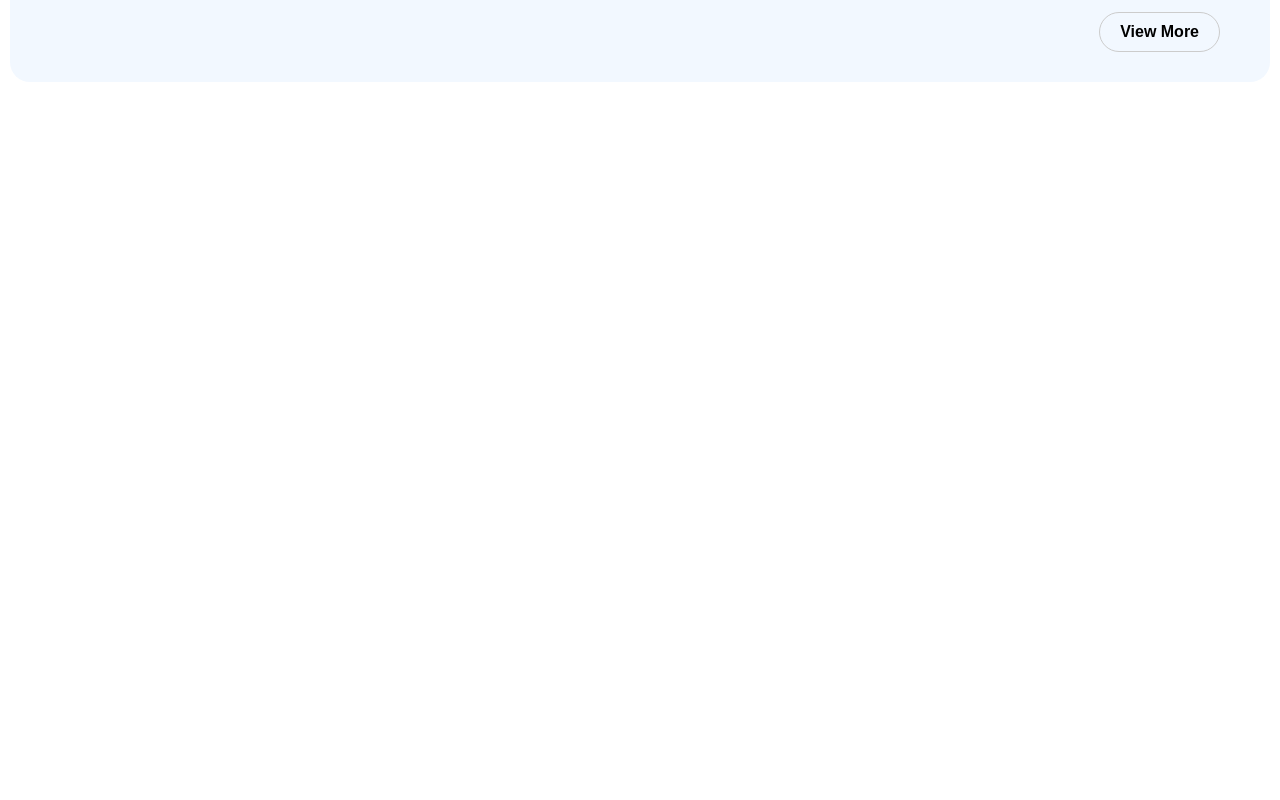
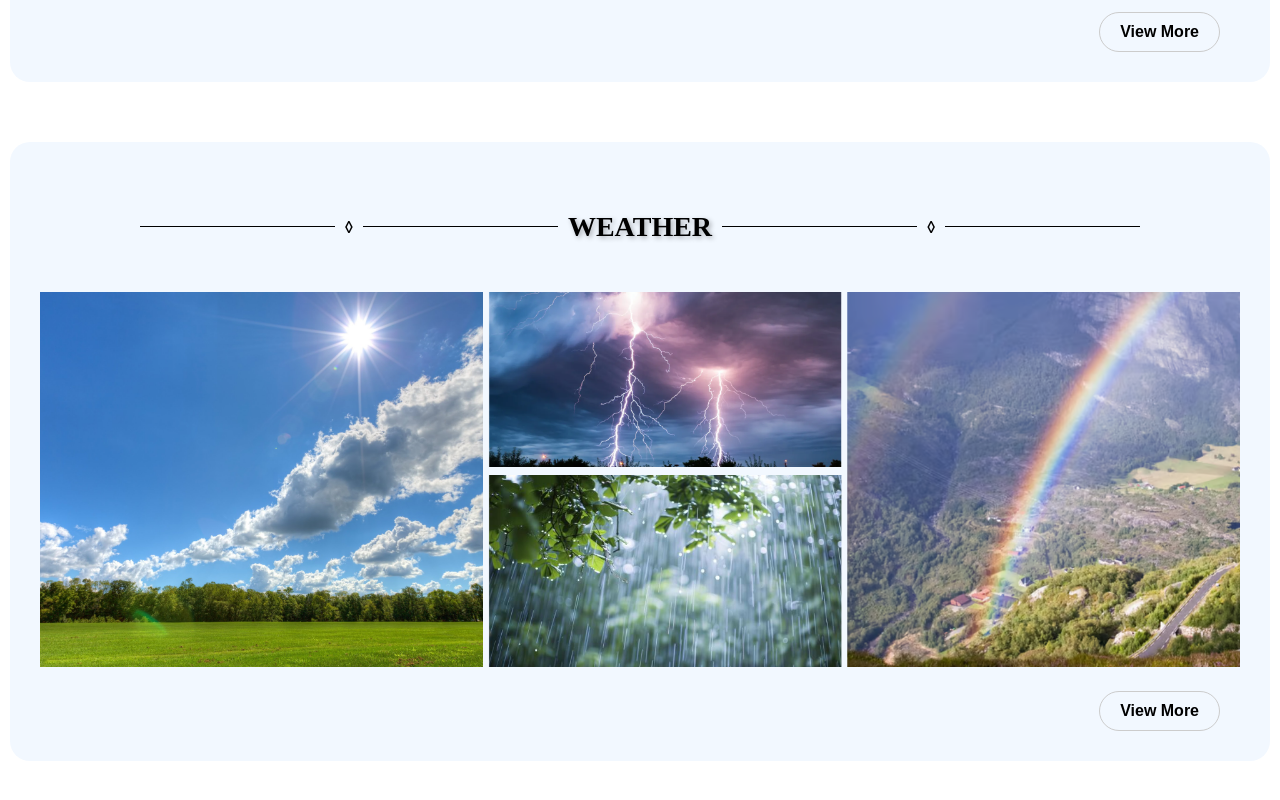
Before and after one commit to needydevil/Penang, a React (Create React App) app: page /about in a window 1280 px wide. Shown: the part 1915-2715 px from the top of the page. Before the commit the page ends 2057 px from the top, so only its background shows below. Built offline with nearby package versions, Linux system fonts and the light colour scheme.

Commit message:
Add weather section on about page

```diff
--- a/src/pages/About.js
+++ b/src/pages/About.js
@@ -130,6 +130,32 @@ const About = () => {
                     </button>
                 </div>
             </div>
+
+            {/* WEATHER Section */}
+            <div className="aboutPage-section">
+                <div className="title-container">
+                    <span className="line"></span>
+                    <span className="symbol">◊</span>
+                    <span className="line"></span>
+                    <h1 className="title">WEATHER</h1>
+                    <span className="line"></span>
+                    <span className="symbol">◊</span>
+                    <span className="line"></span>
+                </div>
+
+                <div className='section-image'>
+                    <img
+                        src='/weather.png'
+                        alt='Weather Example'
+                    />
+                </div>
+
+                <div className="view-more-button-container">
+                    <button className="view-more-button">
+                        View More
+                    </button>
+                </div>
+            </div>
         </div>
     );
 };
```
Also changed, not shown: public/weather.png (added).
